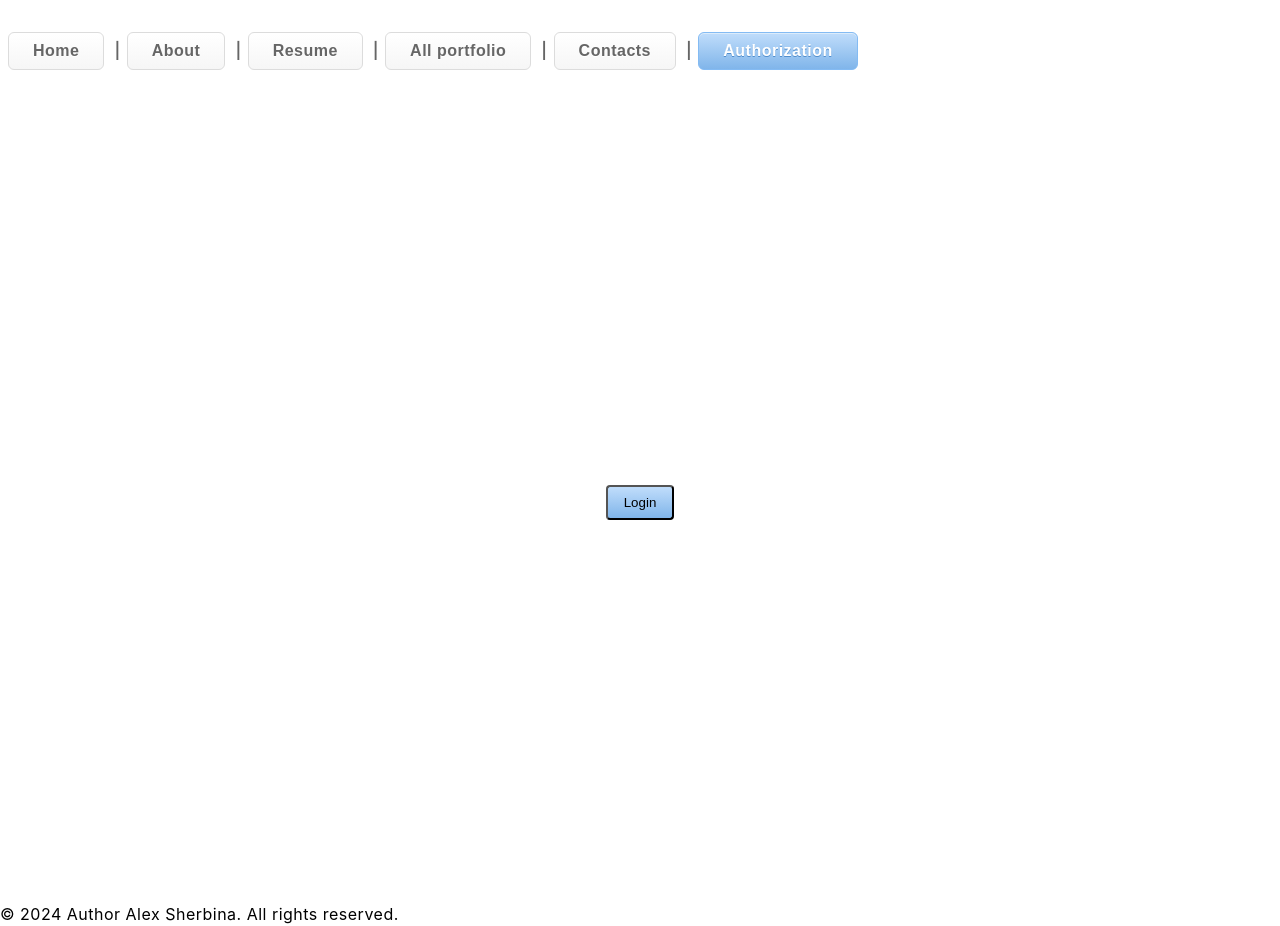
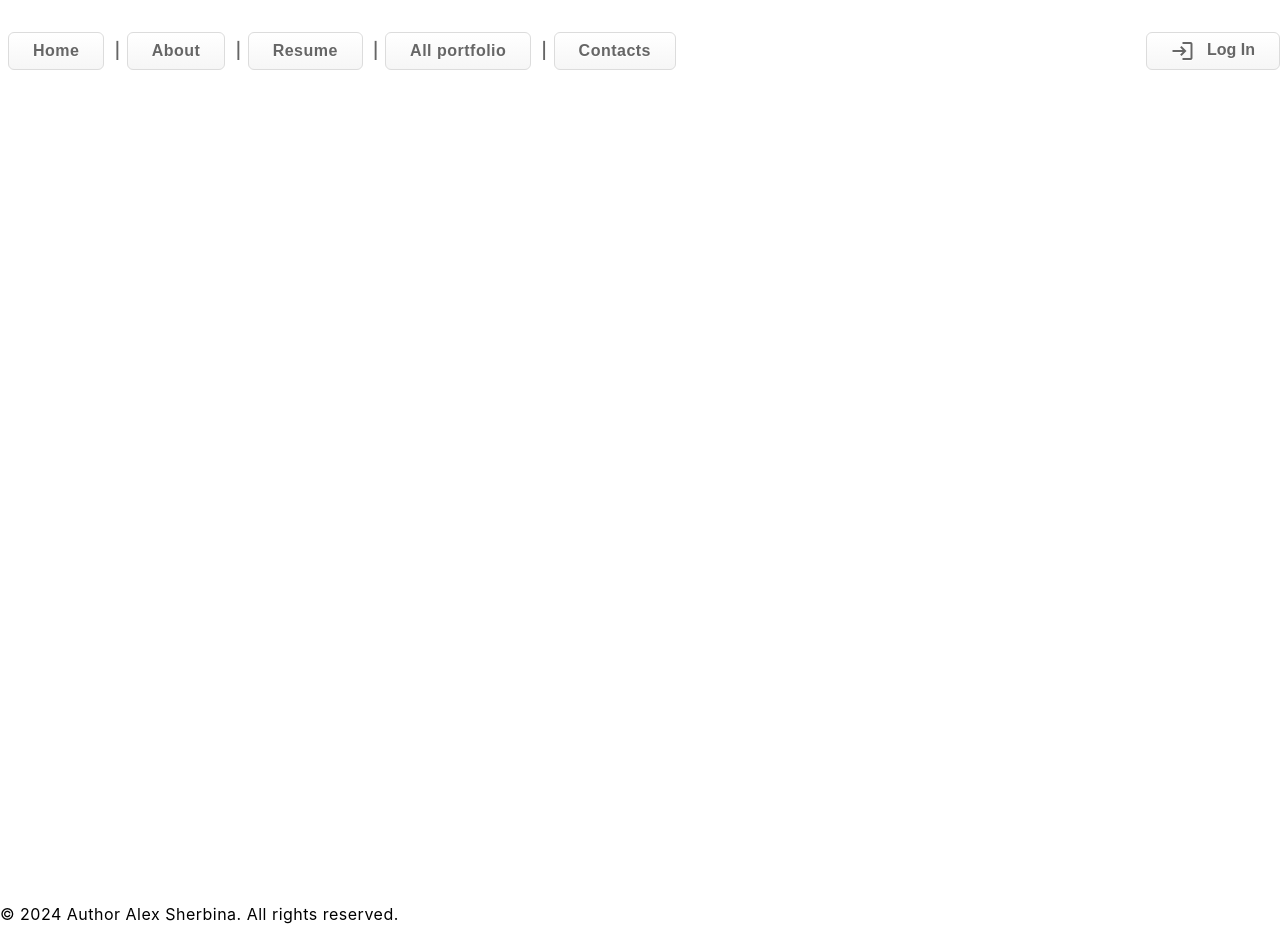
Before and after one commit to AlexandrSherbina/my-portfolio, an Angular app: page /app-login in a window 1280 px wide. Built offline with nearby package versions, Linux system fonts and the light colour scheme.

Commit message:
fixed button popup LogIn

```diff
--- a/src/app/app.component.html
+++ b/src/app/app.component.html
@@ -166,7 +166,8 @@
   }
 </style>
 <header>
-  <app-navigation-top></app-navigation-top>
+  <app-navigation-top (openLoginPopup)="openLoginPopup()"></app-navigation-top>
+  <app-login #loginComponent></app-login>
 </header>
 <main>
   <router-outlet></router-outlet>
--- a/src/app/app.component.ts
+++ b/src/app/app.component.ts
@@ -1,16 +1,22 @@
-import { Component } from '@angular/core';
+import { Component, ViewChild } from '@angular/core';
 import { RouterOutlet } from '@angular/router';
 import { FooterComponent } from './footer/footer.component';
 import { NavigationTopComponent } from './navigation-top/navigation-top.component';
+import { LoginComponent } from './login/login.component';
 
 
 @Component({
   selector: 'app-root',
   standalone: true,
-  imports: [RouterOutlet, NavigationTopComponent, FooterComponent],
+  imports: [RouterOutlet, LoginComponent, NavigationTopComponent, FooterComponent],
   templateUrl: './app.component.html',
   styleUrl: './app.component.scss'
 })
 export class AppComponent {
   title = 'my-portfolio-app';
+  @ViewChild('loginComponent') loginComponent!: LoginComponent;
+
+  openLoginPopup() {
+    this.loginComponent.togglePopup();
+  }
 }
--- a/src/app/app.config.ts
+++ b/src/app/app.config.ts
@@ -5,6 +5,7 @@ import { provideClientHydration } from '@angular/platform-browser';
 import { provideHttpClient, withFetch } from '@angular/common/http';
 import { FormsModule } from '@angular/forms';
 import { provideAnimationsAsync } from '@angular/platform-browser/animations/async';
+import { LoginComponent } from './login/login.component';
 
 export const appConfig: ApplicationConfig = {
   providers: [
@@ -13,6 +14,7 @@ export const appConfig: ApplicationConfig = {
     importProvidersFrom(FormsModule),
     provideRouter(routes),
     provideClientHydration(),
+    LoginComponent,
     provideAnimationsAsync()
   ]
 };
--- a/src/app/login/login.component.html
+++ b/src/app/login/login.component.html
@@ -1,5 +1,5 @@
 <!-- Кнопка для открытия popup -->
-<button class="btn-primary-pf" (click)="togglePopup()">Login</button>
+<!-- <button class="btn-primary-pf" (click)="togglePopup()">Login</button> -->
 
 <!-- Popup окно -->
 <div class="popup" *ngIf="isPopupOpen" (click)="onBackgroundClick($event)">
--- a/src/app/login/login.component.ts
+++ b/src/app/login/login.component.ts
@@ -17,13 +17,13 @@ export class LoginComponent {
   errorMessage: string | null = null;
 
   constructor(private authService: AuthService, private router: Router) { }
-  isPopupOpen = false;
+  public isPopupOpen = false;
 
-  togglePopup() {
+  public togglePopup() {
     this.isPopupOpen = !this.isPopupOpen;
   }
 
-  onBackgroundClick(event: MouseEvent) {
+  public onBackgroundClick(event: MouseEvent) {
     if (this.isPopupOpen) {
       this.togglePopup();
     }
--- a/src/app/navigation-top/navigation-top.component.html
+++ b/src/app/navigation-top/navigation-top.component.html
@@ -1,13 +1,21 @@
-<nav>
+<nav class="nav-main">
     <ul class="menu-list">
         @for (item of itemNavigation; track $index) {
         <li class="menu-list-item">
             <a class="button-nav" ariaCurrentWhenActive="page" routerLinkActive="active-button"
                 routerLink={{item.routerLink}}>
-                {{item.nameLink}}</a>
+                {{item.nameLink}}
+            </a>
         </li>
         } @empty {
         <li>There is not items</li>
         }
     </ul>
+    <ul>
+        <li class="menu-list-item">
+            <button class="button-nav" (click)="onAuthorizationClick()">
+                <mat-icon>login</mat-icon> {{adminPanel}}
+            </button>
+        </li>
+    </ul>
 </nav>
--- a/src/app/navigation-top/navigation-top.component.scss
+++ b/src/app/navigation-top/navigation-top.component.scss
@@ -2,17 +2,27 @@
 
 @mixin flexMenu {
     display: flex;
+    flex-wrap: wrap;
     justify-content: flex-start;
     align-items: center;
     gap: 0.5rem;
-    flex-wrap: wrap;
 }
 
+.nav-main {
+    display: flex;
+    flex-direction: row;
+    align-items: center;
+    justify-content: space-between;
+    gap: 2rem;
+}
+
+ul {
+    list-style-type:none;
+}
 ul.menu-list {
     position: relative;
     @include flexMenu;
     padding: 1rem 0.5rem;
-    list-style-type:none;
 }
 
 li.menu-list-item {
@@ -74,3 +84,8 @@ li.menu-list-item {
     border: 1px solid #84bbf3;
     @include btn-shadows(#dcecfb, #528ecc)
 }
+
+mat-icon {
+    margin-right: 8px;
+    vertical-align: middle;
+  }
--- a/src/app/navigation-top/navigation-top.component.ts
+++ b/src/app/navigation-top/navigation-top.component.ts
@@ -1,10 +1,12 @@
-import { Component } from '@angular/core';
+import { Component, EventEmitter, Output } from '@angular/core';
 import { RouterLink, RouterLinkActive } from '@angular/router';
+import { LoginComponent } from '../login/login.component';
+import { MatIconModule } from '@angular/material/icon';
 
 @Component({
   selector: 'app-navigation-top',
   standalone: true,
-  imports: [RouterLink, RouterLinkActive],
+  imports: [RouterLink, RouterLinkActive, LoginComponent, MatIconModule],
   templateUrl: './navigation-top.component.html',
   styleUrl: './navigation-top.component.scss'
 })
@@ -15,6 +17,12 @@ export class NavigationTopComponent {
     { id: 3, nameLink: 'Resume', routerLink: 'app-resume' },
     { id: 4, nameLink: 'All portfolio', routerLink: 'app-all-portfolio' },
     { id: 5, nameLink: 'Contacts', routerLink: 'app-contacts' },
-    { id: 6, nameLink: 'Authorization', routerLink: 'app-login' },
-  ]
+  ];
+  adminPanel = 'Log In'
+  @Output() openLoginPopup: EventEmitter<void> = new EventEmitter<void>();
+
+  // Эта функция будет вызываться при клике на кнопку
+  onAuthorizationClick(): void {
+    this.openLoginPopup.emit();
+  }
 }
```
